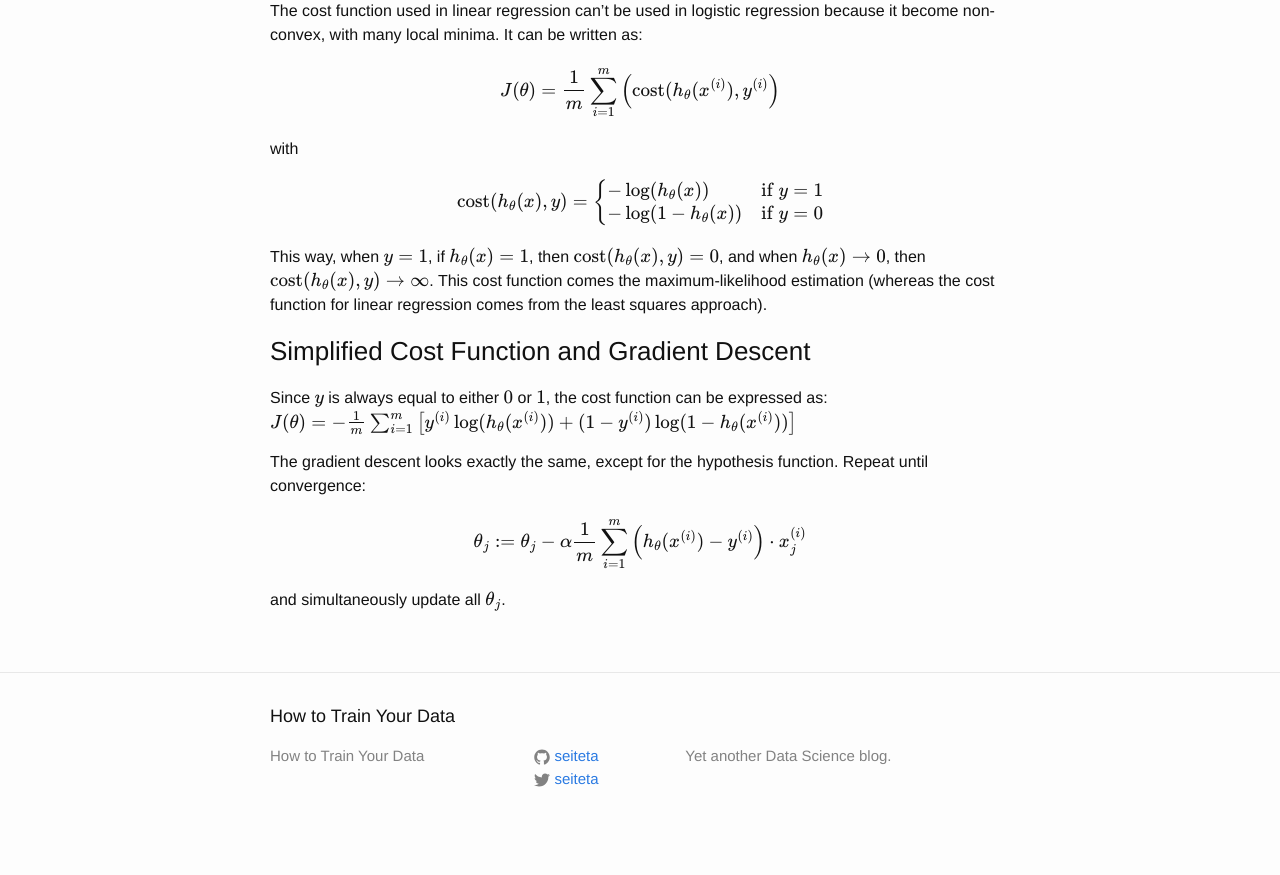
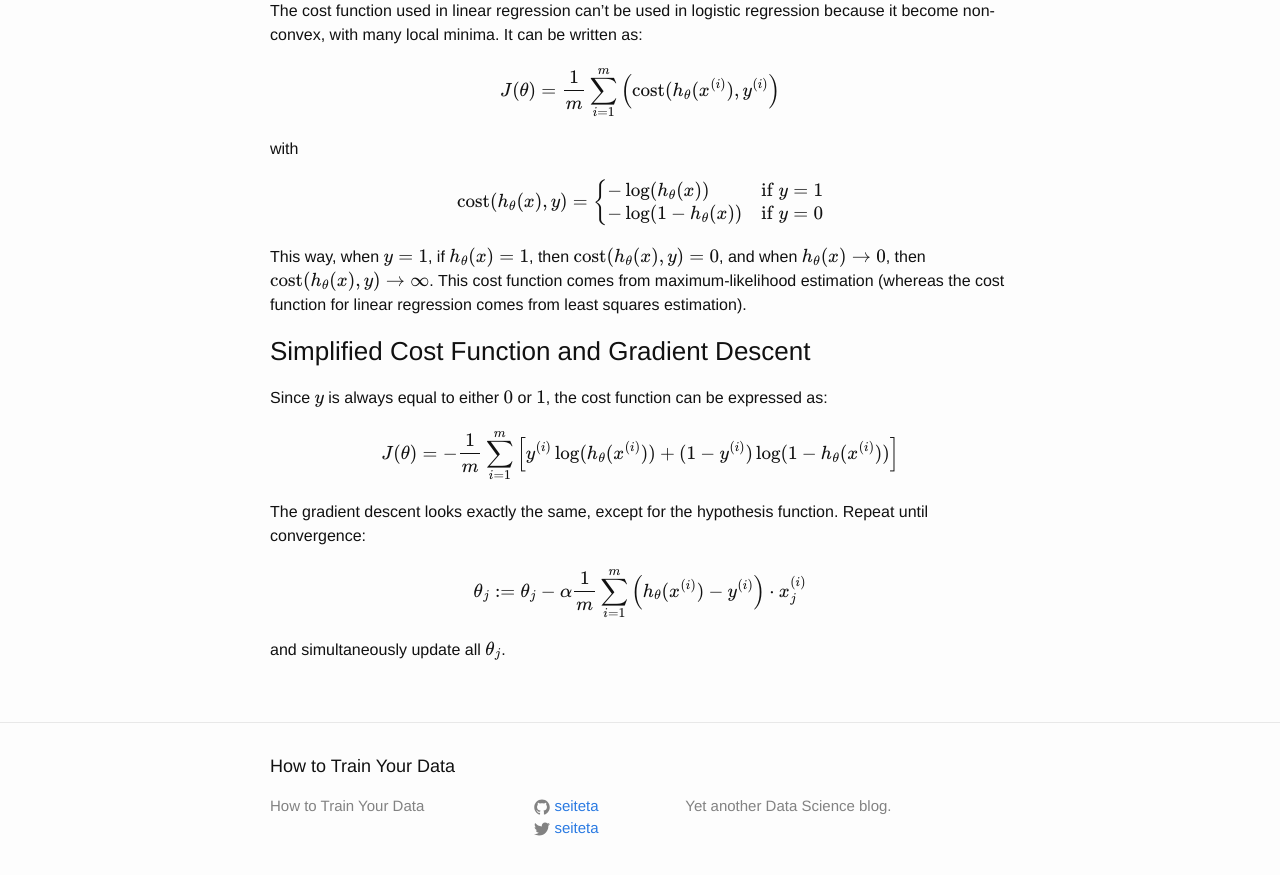
Before and after one commit to seiteta/seiteta.github.io_old, a Jekyll site: the page built from _posts/2014-12-04-machine-learning-notes.md, in a window 1280 px wide and 900 px high, scrolled down 5441 px. Shown: the top 875 px of the window. Built offline with Jekyll 4.4.1, drawn with Linux system fonts in a browser that asks for light colours; formulas are drawn with MathJax 3; before the commit the page ends 6291 px from its top, so only the background shows below that.

Commit message:
Update 2014-12-04-machine-learning-notes.md

```diff
--- a/_posts/2014-12-04-machine-learning-notes.md
+++ b/_posts/2014-12-04-machine-learning-notes.md
@@ -198,11 +198,12 @@ $$
 \end{cases}
 $$
 
-This way, when $$y = 1$$, if $$ h_\theta(x) = 1$$, then $$\text{cost}(h_\theta(x),y) = 0$$, and when $$ h_\theta(x) \rightarrow 0$$, then $$ \text{cost}(h_\theta(x),y) \rightarrow \infty$$. This cost function comes the maximum-likelihood estimation (whereas the cost function for linear regression comes from the least squares approach).
+This way, when $$y = 1$$, if $$ h_\theta(x) = 1$$, then $$\text{cost}(h_\theta(x),y) = 0$$, and when $$ h_\theta(x) \rightarrow 0$$, then $$ \text{cost}(h_\theta(x),y) \rightarrow \infty$$. This cost function comes from maximum-likelihood estimation (whereas the cost function for linear regression comes from least squares estimation).
 
 ### Simplified Cost Function and Gradient Descent
 
 Since $$y$$ is always equal to either $$0$$ or $$1$$, the cost function can be expressed as:
+
 $$J(\theta) = - \frac{1}{m} \sum_{i=1}^m \left [y^{(i)}\log (h_\theta (x^{(i)})) + (1 - y^{(i)})\log (1 - h_\theta(x^{(i)})) \right ]$$
 
 The gradient descent looks exactly the same, except for the hypothesis function. Repeat until convergence:
```
